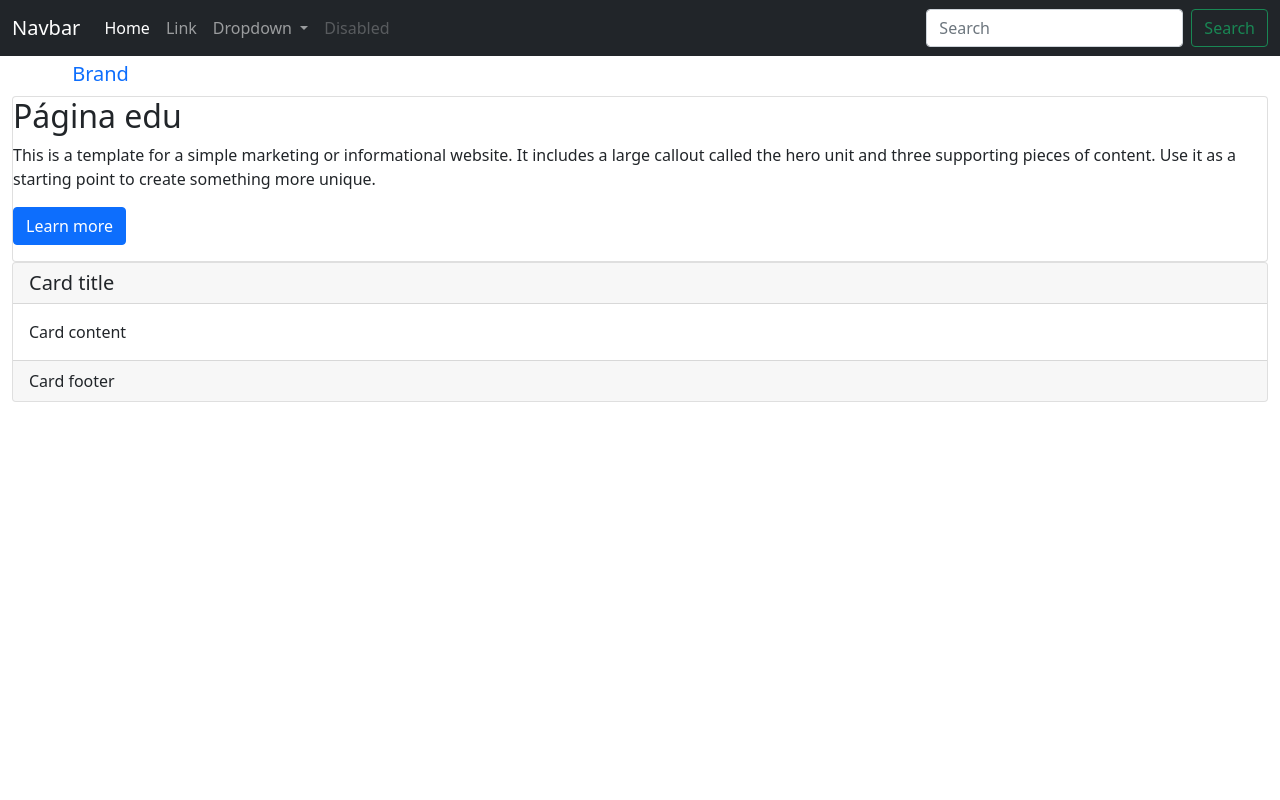
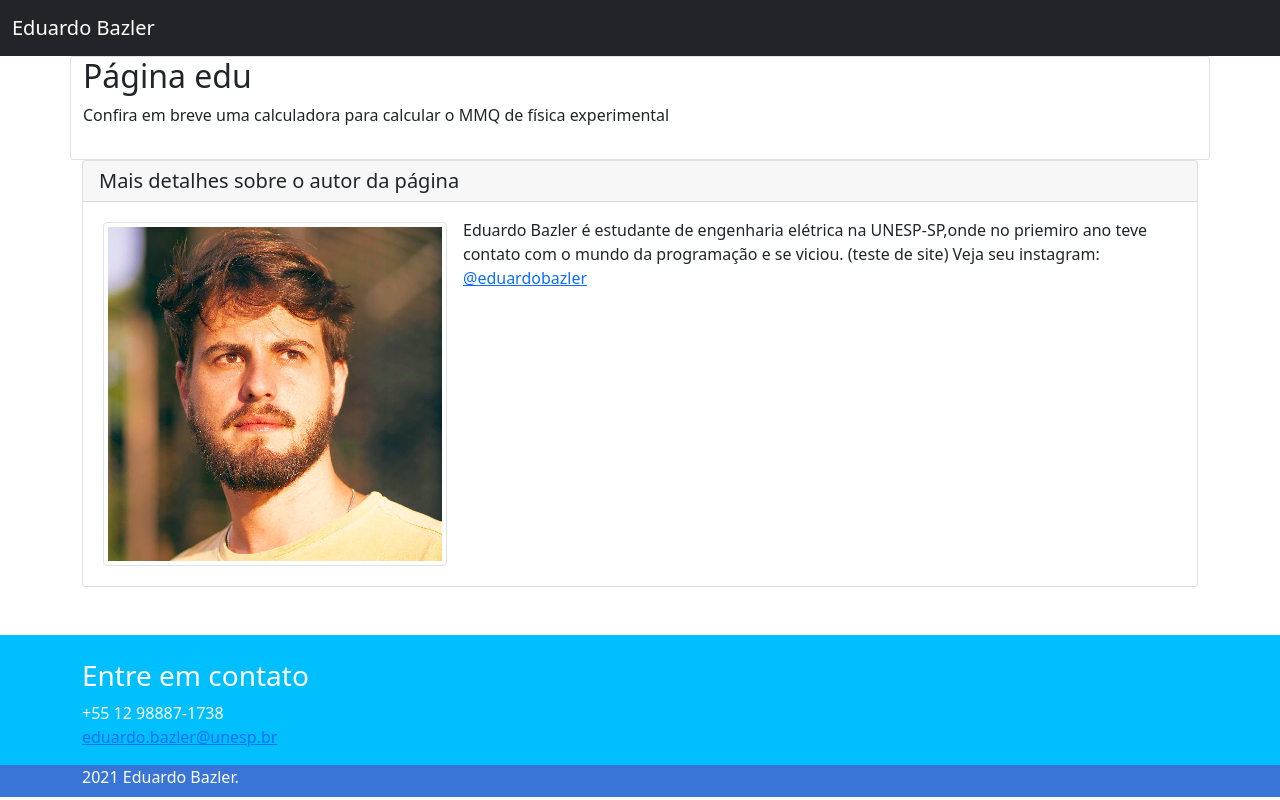
Before and after one commit to eduardobazler/django-curso, a Django app: template pypro/base/templates/base/home.html in a window 1280 px wide. Run offline with Django 3.2, Linux system fonts and the light colour scheme; the template is opened without the code that fills it, so the values that code supplies are empty; some libraries are stand-ins or nearby versions.

Commit message:
configurações de html

```diff
--- a/pypro/base/static/css/style.css
+++ b/pypro/base/static/css/style.css
@@ -1 +1,7 @@
-# Empty CSS file for your own CSS
+.main-footer{
+    background-color: deepskyblue;
+}
+
+.rights{
+    background-color: #3875d7;
+}
--- a/pypro/base/templates/base/home.html
+++ b/pypro/base/templates/base/home.html
@@ -1,16 +1,16 @@
 {% load static %}
 <!DOCTYPE html>
-<html lang="en">
+<html lang="pt-br">
   <head>
     <meta charset="utf-8">
     <meta http-equiv="X-UA-Compatible" content="IE=edge">
     <meta name="viewport" content="width=device-width, initial-scale=1">
 
-    <title>Bootstrap 4, from LayoutIt!</title>
+    <title>Eduardo Bazler</title>
 
-    <meta name="description" content="Source code generated using layoutit.com">
-    <meta name="author" content="LayoutIt!">
-
+    <meta name="description" content="Página do curso django, Eduardo Bazler">
+    <meta name="author" content="Eduardo Bazler">
+      <link rel="icon" type="image/png" href="{% static 'img/favicon.png' %}"/>
     <link href="{% static 'css/bootstrap.min.css' %}" rel="stylesheet">
     <link href="{% static 'css/style.css' %}" rel="stylesheet">
     <script src="{% static 'js/jquery.min.js' %}"></script>
@@ -22,118 +22,73 @@
 
   <nav class="navbar navbar-expand-lg navbar-dark bg-dark">
   <div class="container-fluid">
-    <a class="navbar-brand" href="#">Navbar</a>
+    <a class="navbar-brand" href="{% url 'base:home' %}">Eduardo Bazler</a>
     <button class="navbar-toggler" type="button" data-bs-toggle="collapse" data-bs-target="#navbarSupportedContent" aria-controls="navbarSupportedContent" aria-expanded="false" aria-label="Toggle navigation">
       <span class="navbar-toggler-icon"></span>
     </button>
     <div class="collapse navbar-collapse" id="navbarSupportedContent">
       <ul class="navbar-nav me-auto mb-2 mb-lg-0">
-        <li class="nav-item">
-          <a class="nav-link active" aria-current="page" href="#">Home</a>
-        </li>
-        <li class="nav-item">
-          <a class="nav-link" href="#">Link</a>
-        </li>
-        <li class="nav-item dropdown">
-          <a class="nav-link dropdown-toggle" href="#" id="navbarDropdown" role="button" data-bs-toggle="dropdown" aria-expanded="false">
-            Dropdown
-          </a>
-          <ul class="dropdown-menu" aria-labelledby="navbarDropdown">
-            <li><a class="dropdown-item" href="#">Action</a></li>
-            <li><a class="dropdown-item" href="#">Another action</a></li>
-            <li><hr class="dropdown-divider"></li>
-            <li><a class="dropdown-item" href="#">Something else here</a></li>
-          </ul>
-        </li>
-        <li class="nav-item">
-          <a class="nav-link disabled" href="#" tabindex="-1" aria-disabled="true">Disabled</a>
-        </li>
+
       </ul>
-      <form class="d-flex">
-        <input class="form-control me-2" type="search" placeholder="Search" aria-label="Search">
-        <button class="btn btn-outline-success" type="submit">Search</button>
-      </form>
+
     </div>
   </div>
 </nav>
 
 
-    <div class="container-fluid">
+    <div class="container">
 	<div class="row">
-		<div class="col-md-12">
 
-				<button class="navbar-toggler" type="button" data-toggle="collapse" data-target="#bs-example-navbar-collapse-1">
-					<span class="navbar-toggler-icon"></span>
-				</button> <a class="navbar-brand" href="#">Brand</a>
-				<div class="collapse navbar-collapse" id="bs-example-navbar-collapse-1">
-					<ul class="navbar-nav">
-						<li class="nav-item active">
-							 <a class="nav-link" href="#">Link <span class="sr-only">(current)</span></a>
-						</li>
-						<li class="nav-item">
-							 <a class="nav-link" href="#">Link</a>
-						</li>
-						<li class="nav-item dropdown">
-							 <a class="nav-link dropdown-toggle" href="http://example.com" id="navbarDropdownMenuLink" data-toggle="dropdown">Dropdown link</a>
-							<div class="dropdown-menu" aria-labelledby="navbarDropdownMenuLink">
-								 <a class="dropdown-item" href="#">Action</a> <a class="dropdown-item" href="#">Another action</a> <a class="dropdown-item" href="#">Something else here</a>
-								<div class="dropdown-divider">
-								</div> <a class="dropdown-item" href="#">Separated link</a>
-							</div>
-						</li>
-					</ul>
-					<form class="form-inline">
-						<input class="form-control mr-sm-2" type="text">
-						<button class="btn btn-primary my-2 my-sm-0" type="submit">
-							Search
-						</button>
-					</form>
-					<ul class="navbar-nav ml-md-auto">
-						<li class="nav-item active">
-							 <a class="nav-link" href="#">Link <span class="sr-only">(current)</span></a>
-						</li>
-						<li class="nav-item dropdown">
-							 <a class="nav-link dropdown-toggle" href="http://example.com" id="navbarDropdownMenuLink" data-toggle="dropdown">Dropdown link</a>
-							<div class="dropdown-menu dropdown-menu-right" aria-labelledby="navbarDropdownMenuLink">
-								 <a class="dropdown-item" href="#">Action</a> <a class="dropdown-item" href="#">Another action</a> <a class="dropdown-item" href="#">Something else here</a>
-								<div class="dropdown-divider">
-								</div> <a class="dropdown-item" href="#">Separated link</a>
-							</div>
-						</li>
-					</ul>
-				</div>
-			</nav>
 			<div class="jumbotron card card-block">
 				<h2>
 					Página edu
 				</h2>
 				<p>
-					This is a template for a simple marketing or informational website. It includes a large callout called the hero unit and three supporting pieces of content. Use it as a starting point to create something more unique.
+					Confira em breve uma calculadora para calcular o MMQ de física experimental
 				</p>
-				<p>
-					<a class="btn btn-primary btn-large" href="#">Learn more</a>
 				</p>
 			</div>
 		</div>
 	</div>
+  <div class='container'>
 	<div class="row">
 		<div class="col-md-12">
 			<div class="card">
 				<h5 class="card-header">
-					Card title
+					Mais detalhes sobre o autor da página
 				</h5>
 				<div class="card-body">
 					<p class="card-text">
-						Card content
+						<img src="{% static 'img/eduardo.png' %}" alt="Foto de Eduardo Bazler"
+                             class="img-thumbnail float-start me-3 m-1"/>
+                        Eduardo Bazler é estudante de engenharia elétrica na UNESP-SP,onde no priemiro ano teve contato
+                        com o mundo da programação e se viciou. (teste de site)
+                        Veja seu instagram: <a href="https://www.instagram.com/eduardobazler/">@eduardobazler</a>
 					</p>
-				</div>
-				<div class="card-footer">
-					Card footer
 				</div>
 			</div>
 		</div>
 	</div>
 </div>
 
+<footer class="main-footer mt-5 pt-4 text-white">
+    <div class="container">
+        <div class="col">
+            <h3>Entre em contato</h3>
+            <address>
+                +55 12 98887-1738
+                <br/>
+                <a href="mailto:eduardo.bazler@unesp.br">eduardo.bazler@unesp.br</a>
+            </address>
+        </div>
+    </div>
+    <div class="rights pb-2">
+        <div class="container">
+            <div class="col">
+                {% now 'Y' %} Eduardo Bazler.
+            </div>
+        </div>
+    </div>
+</footer>
   </body>
 </html>
--- /dev/null
+++ b/pypro/django_assertions.py
@@ -0,0 +1,5 @@
+from django.test import TestCase
+
+_test_case = TestCase()
+
+assert_contains = _test_case.assertContains
--- a/pypro/urls.py
+++ b/pypro/urls.py
@@ -17,11 +17,10 @@ from django.conf import settings
 from django.contrib import admin
 from django.urls import path, include
 
-from pypro.base.views import home
 
 urlpatterns = [
     path('admin/', admin.site.urls),
-    path('', home)
+    path('', include('pypro.base.urls'))
 ]
 
 if settings.DEBUG:
```
Also changed, not shown: pypro/base/tests/test_home.py (+20 -3 lines), pypro/base/urls.py (added, +9 -0 lines), pypro/base/static/img/eduardo.png (added), pypro/base/static/img/favicon.png (added).
